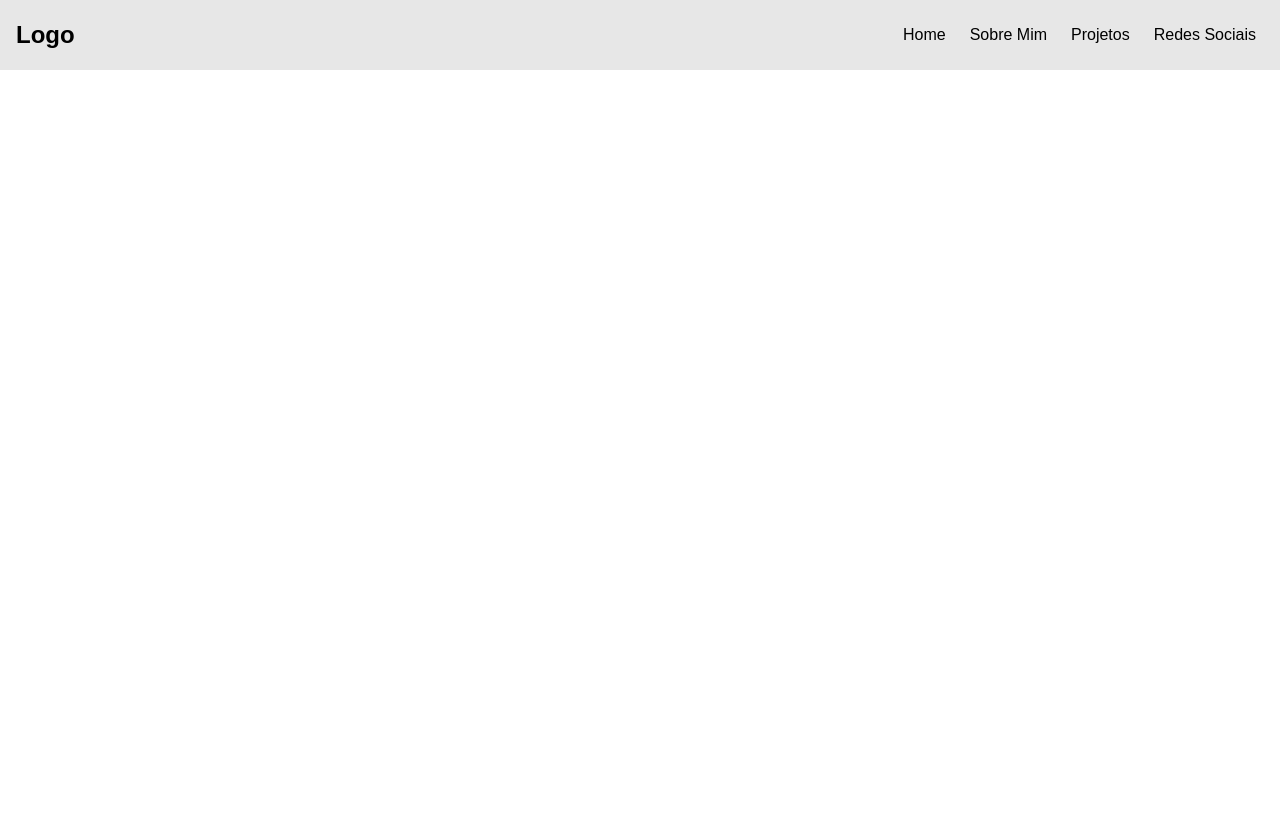
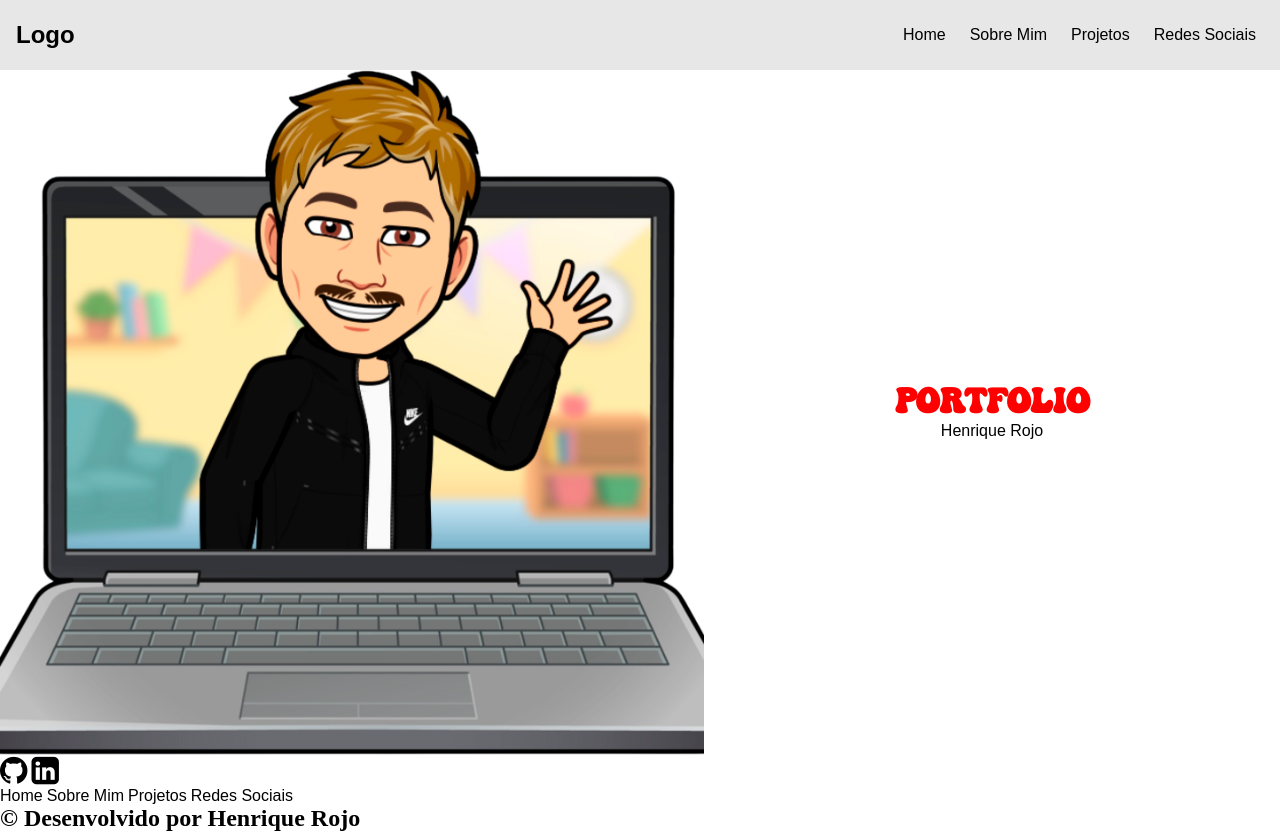
Before and after one commit to henriquerojo/portfolio, a PHP site: page / in a window 1280 px wide. Before the commit the page ends 70 px from the top, so only its background shows below. Run offline with PHP 8.4, Linux system fonts and the light colour scheme; some libraries are stand-ins or nearby versions.

Commit message:
adicionando fonte e início da área inicial e footer

```diff
--- a/index.html
+++ b/index.html
@@ -6,8 +6,12 @@
     <link rel="icon" type="image/png" sizes="32x32" href="icons/favicon-32x32.png">
     <title>Portfolio</title>
     <link rel="stylesheet" href="style.css">
+    <!-- INÍCIO LINKS DEV ICON -->
+    <link rel="stylesheet" href="https://maxcdn.bootstrapcdn.com/font-awesome/4.4.0/css/font-awesome.min.css">
+    <!-- FIM LINKS DEV ICON -->
 </head>
 <body>
+    <!-- INÍCIO MENU -->
     <header id="header">
         <a id="logo" href="">Logo</a>
         <nav id="nav">
@@ -17,16 +21,48 @@
                 <li><a href="#">Sobre Mim</a></li>
                 <li><a href="#">Projetos</a></li>
                 <li><a href="#">Redes Sociais</a></li>
-
             </ul>
         </nav>
     </header>
+    <!-- FIM MENU -->
     <main>
-
+        <!-- INÍCIO ÁREA INICIAL -->
+        <section id="area-inicial">
+            <picture>
+                <div class="alinha">
+                    <img src="images/inicial.png" alt="">
+                </div>
+            </picture>
+            <section>
+                <div class="alinha">
+                    <article>
+                        <p id="portfolio">PORTFOLIO</p>
+                        <p id="henrique">Henrique Rojo</p>
+                    </article>
+                </div>
+            </section>
+        </section>
+        <!-- FIM ÁREA INICIAL -->
     </main>
+    <!-- INÍCIO RODAPÉ -->
     <footer>
-
+        <article>
+            <section id="redessociais">
+                <a href="https://github.com/henriquerojo" target="_blank" rel="noopener noreferrer"><i class="fa fa-github fa-2x"></i></a>
+                <a href="https://www.linkedin.com/in/henrique-rojo-b9a950212/" target="_blank" rel="noopener noreferrer"><i class="fa fa-linkedin-square fa-2x"></i></a>
+            </section>
+            <section id="mapadosite">
+                <a href="#">Home</a>
+                <a href="#">Sobre Mim</a>
+                <a href="#">Projetos</a>
+                <a href="#">Redes Sociais</a>
+            </section>
+        </article>
+        <section>
+            <h1>&copy; Desenvolvido por Henrique Rojo</h1>
+        </section>
     </footer>
+    <!-- FIM RODAPÉ -->
 </body>
 <script src="menu.js"></script>
 </html>
--- a/style.css
+++ b/style.css
@@ -7,7 +7,7 @@
 }
 /* FIM RESET CSS */
 
-
+/* INÍCIO HEADER */
 a
 {
     color:black;
@@ -55,6 +55,8 @@ a:hover
     display: none;
     cursor: pointer;
 }
+
+/* INÍCIO MENU MOBILE*/
 
 @media (max-width: 600px)
 {
@@ -133,3 +135,62 @@ a:hover
         top: -7px;
     }
 }
+
+/* FIM MENU MOBILE*/
+
+/* FIM HEADER */
+
+/* INÍCIO ÁREA INICIAL */
+#area-inicial
+{
+    display: flex;
+}
+
+#area-inicial picture
+{
+    display: inline-block;
+    width: 55%;
+}
+
+#area-inicial section
+{
+    display: inline-block;
+    width: 45%;
+}
+
+.alinha
+{
+    display: flex;
+    align-items: center;
+    justify-content: center;
+    text-align: center;
+    width: 100%;
+    height: 100%;
+}
+
+#area-inicial picture div img
+{
+    width: 100%;
+}
+
+@font-face
+{
+    font-family: fonte;
+    src: url(font/fonte.TTF);
+}
+
+#portfolio
+{
+    color: red;
+    font-weight: bold;
+    font-family: fonte;
+    font-size: 25pt;
+}
+
+#henrique
+{
+    color:black;
+    font-weight: normal;
+    font-family: sans-serif;
+}
+/* FIM ÁREA INICIAL */
```
Also changed, not shown: font/fonte.ttf (added), images/inicial.png (added).
